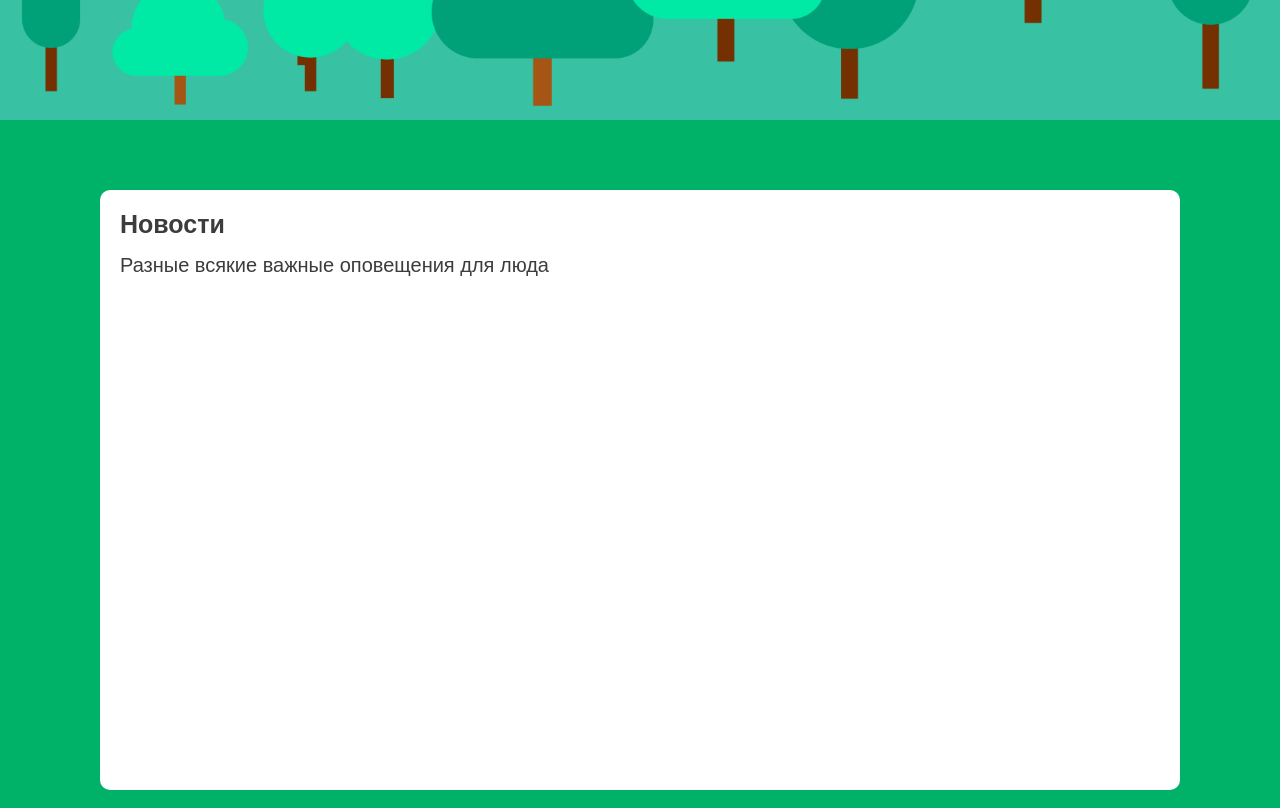
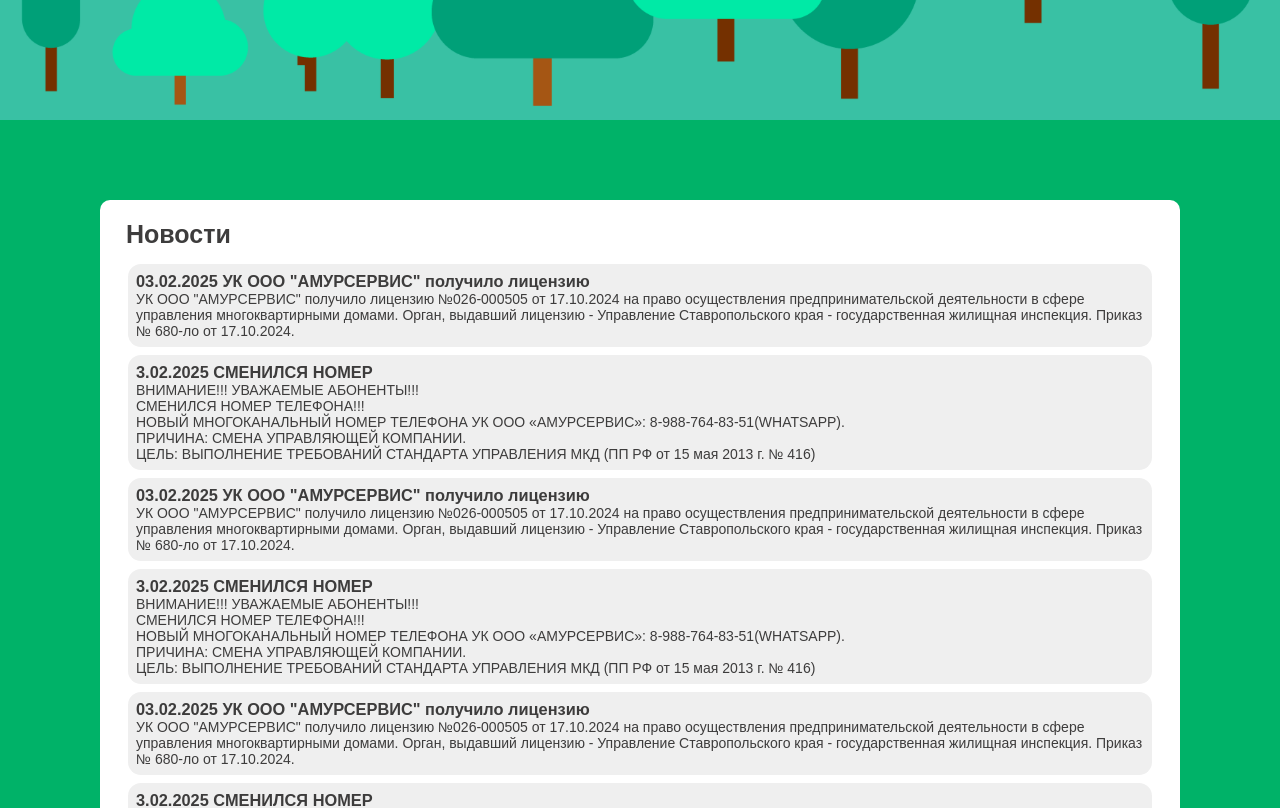
Before and after one commit to Reckfy/amurservice, a React (Create React App) app: page /news in a window 1280 px wide. Shown: the part 680-1488 px from the top of the page. Built offline with nearby package versions, Linux system fonts and the light colour scheme.

Commit message:
сделал новости через джсон

```diff
--- /dev/null
+++ b/src/components/NewsCard.css
@@ -0,0 +1,7 @@
+.newsCard{
+    background-color: rgb(239, 239, 239);
+    border-radius: 13px;
+    margin: 8px;
+    padding: 8px;
+    font-size: 14px;
+}
--- /dev/null
+++ b/src/components/NewsCard.js
@@ -0,0 +1,27 @@
+import news from '../json/news.json';
+import React from 'react';
+import './NewsCard.css'
+
+function NewsCard(params) {
+
+    const formatText = (text) => {
+        return text.split('\n').map((item, index) => (
+          <React.Fragment key={index}>
+            {item}
+            <br />
+          </React.Fragment>
+        ));
+      };
+
+    return (
+        <div>
+          {news.map((item, index) => (
+            <div className='newsCard' key={index}>
+              <h3>{item.date} {item.title}</h3>
+              <p>{formatText(item.text)}</p>
+            </div>
+          ))}
+        </div>
+      );
+}
+export default NewsCard;
--- a/src/index.css
+++ b/src/index.css
@@ -7,7 +7,7 @@
 body {
   font-family: sans-serif;
   color: rgb(61, 60, 60);
-  background-color: rgb(176, 255, 255);
+  background-color: rgb(0, 178, 104);
   font-size: 20px;
 }
 
@@ -18,6 +18,7 @@ h1 {
 
 h2 {
   font-size: 25px;
+  margin-left: 6px;
   margin-bottom: 15px;
 }
 
@@ -45,8 +46,18 @@ h2 {
   justify-content: center;
   z-index: 100;
   padding: 15px;
+  padding-left: 0;
   border-radius: 15px;
   background-color: rgb(24, 110, 24);
+}
+
+.menuLink {
+  padding: 5px;
+  border-radius: 7px;
+}
+
+.menuLink:hover {
+  background-color: rgb(11, 138, 15);
 }
 
 .menuScrolled {
@@ -69,14 +80,15 @@ h2 {
 }
 
 .mainWindow > div {
-  padding-top: 70px;
+  padding-top: 80px;
   padding-left: 100px;
   padding-right: 100px;
+  padding-bottom: 20px;
 }
 
 .window {
   border-radius: 10px;
   padding: 20px;
   background-color: white;
-  height: 75vh;
+  min-height: 85vh;
 }
--- /dev/null
+++ b/src/json/news.json
@@ -0,0 +1,61 @@
+[
+    {
+        "title": "УК ООО \"АМУРСЕРВИС\" получило лицензию",
+        "date": "03.02.2025",
+        "text": "УК ООО \"АМУРСЕРВИС\" получило лицензию №026-000505 от 17.10.2024 на право осуществления предпринимательской деятельности в сфере управления многоквартирными домами. Орган, выдавший лицензию - Управление Ставропольского края - государственная жилищная инспекция. Приказ № 680-ло от 17.10.2024."
+    },
+    {
+        "title": "СМЕНИЛСЯ НОМЕР",
+        "date": "3.02.2025",
+        "text": "ВНИМАНИЕ!!! УВАЖАЕМЫЕ АБОНЕНТЫ!!!\n СМЕНИЛСЯ НОМЕР ТЕЛЕФОНА!!!\n НОВЫЙ МНОГОКАНАЛЬНЫЙ НОМЕР ТЕЛЕФОНА УК ООО «АМУРСЕРВИС»: 8-988-764-83-51(WHATSAPP). \nПРИЧИНА: СМЕНА УПРАВЛЯЮЩЕЙ КОМПАНИИ. \nЦЕЛЬ: ВЫПОЛНЕНИЕ ТРЕБОВАНИЙ СТАНДАРТА УПРАВЛЕНИЯ МКД (ПП РФ от 15 мая 2013 г. № 416)"
+    },
+    {
+        "title": "УК ООО \"АМУРСЕРВИС\" получило лицензию",
+        "date": "03.02.2025",
+        "text": "УК ООО \"АМУРСЕРВИС\" получило лицензию №026-000505 от 17.10.2024 на право осуществления предпринимательской деятельности в сфере управления многоквартирными домами. Орган, выдавший лицензию - Управление Ставропольского края - государственная жилищная инспекция. Приказ № 680-ло от 17.10.2024."
+    },
+    {
+        "title": "СМЕНИЛСЯ НОМЕР",
+        "date": "3.02.2025",
+        "text": "ВНИМАНИЕ!!! УВАЖАЕМЫЕ АБОНЕНТЫ!!!\n СМЕНИЛСЯ НОМЕР ТЕЛЕФОНА!!!\n НОВЫЙ МНОГОКАНАЛЬНЫЙ НОМЕР ТЕЛЕФОНА УК ООО «АМУРСЕРВИС»: 8-988-764-83-51(WHATSAPP). \nПРИЧИНА: СМЕНА УПРАВЛЯЮЩЕЙ КОМПАНИИ. \nЦЕЛЬ: ВЫПОЛНЕНИЕ ТРЕБОВАНИЙ СТАНДАРТА УПРАВЛЕНИЯ МКД (ПП РФ от 15 мая 2013 г. № 416)"
+    },
+    {
+        "title": "УК ООО \"АМУРСЕРВИС\" получило лицензию",
+        "date": "03.02.2025",
+        "text": "УК ООО \"АМУРСЕРВИС\" получило лицензию №026-000505 от 17.10.2024 на право осуществления предпринимательской деятельности в сфере управления многоквартирными домами. Орган, выдавший лицензию - Управление Ставропольского края - государственная жилищная инспекция. Приказ № 680-ло от 17.10.2024."
+    },
+    {
+        "title": "СМЕНИЛСЯ НОМЕР",
+        "date": "3.02.2025",
+        "text": "ВНИМАНИЕ!!! УВАЖАЕМЫЕ АБОНЕНТЫ!!!\n СМЕНИЛСЯ НОМЕР ТЕЛЕФОНА!!!\n НОВЫЙ МНОГОКАНАЛЬНЫЙ НОМЕР ТЕЛЕФОНА УК ООО «АМУРСЕРВИС»: 8-988-764-83-51(WHATSAPP). \nПРИЧИНА: СМЕНА УПРАВЛЯЮЩЕЙ КОМПАНИИ. \nЦЕЛЬ: ВЫПОЛНЕНИЕ ТРЕБОВАНИЙ СТАНДАРТА УПРАВЛЕНИЯ МКД (ПП РФ от 15 мая 2013 г. № 416)"
+    },
+    {
+        "title": "УК ООО \"АМУРСЕРВИС\" получило лицензию",
+        "date": "03.02.2025",
+        "text": "УК ООО \"АМУРСЕРВИС\" получило лицензию №026-000505 от 17.10.2024 на право осуществления предпринимательской деятельности в сфере управления многоквартирными домами. Орган, выдавший лицензию - Управление Ставропольского края - государственная жилищная инспекция. Приказ № 680-ло от 17.10.2024."
+    },
+    {
+        "title": "СМЕНИЛСЯ НОМЕР",
+        "date": "3.02.2025",
+        "text": "ВНИМАНИЕ!!! УВАЖАЕМЫЕ АБОНЕНТЫ!!!\n СМЕНИЛСЯ НОМЕР ТЕЛЕФОНА!!!\n НОВЫЙ МНОГОКАНАЛЬНЫЙ НОМЕР ТЕЛЕФОНА УК ООО «АМУРСЕРВИС»: 8-988-764-83-51(WHATSAPP). \nПРИЧИНА: СМЕНА УПРАВЛЯЮЩЕЙ КОМПАНИИ. \nЦЕЛЬ: ВЫПОЛНЕНИЕ ТРЕБОВАНИЙ СТАНДАРТА УПРАВЛЕНИЯ МКД (ПП РФ от 15 мая 2013 г. № 416)"
+    },
+    {
+        "title": "УК ООО \"АМУРСЕРВИС\" получило лицензию",
+        "date": "03.02.2025",
+        "text": "УК ООО \"АМУРСЕРВИС\" получило лицензию №026-000505 от 17.10.2024 на право осуществления предпринимательской деятельности в сфере управления многоквартирными домами. Орган, выдавший лицензию - Управление Ставропольского края - государственная жилищная инспекция. Приказ № 680-ло от 17.10.2024."
+    },
+    {
+        "title": "СМЕНИЛСЯ НОМЕР",
+        "date": "3.02.2025",
+        "text": "ВНИМАНИЕ!!! УВАЖАЕМЫЕ АБОНЕНТЫ!!!\n СМЕНИЛСЯ НОМЕР ТЕЛЕФОНА!!!\n НОВЫЙ МНОГОКАНАЛЬНЫЙ НОМЕР ТЕЛЕФОНА УК ООО «АМУРСЕРВИС»: 8-988-764-83-51(WHATSAPP). \nПРИЧИНА: СМЕНА УПРАВЛЯЮЩЕЙ КОМПАНИИ. \nЦЕЛЬ: ВЫПОЛНЕНИЕ ТРЕБОВАНИЙ СТАНДАРТА УПРАВЛЕНИЯ МКД (ПП РФ от 15 мая 2013 г. № 416)"
+    },
+    {
+        "title": "УК ООО \"АМУРСЕРВИС\" получило лицензию",
+        "date": "03.02.2025",
+        "text": "УК ООО \"АМУРСЕРВИС\" получило лицензию №026-000505 от 17.10.2024 на право осуществления предпринимательской деятельности в сфере управления многоквартирными домами. Орган, выдавший лицензию - Управление Ставропольского края - государственная жилищная инспекция. Приказ № 680-ло от 17.10.2024."
+    },
+    {
+        "date": "3.02.2025",
+        "text": "ВНИМАНИЕ!!! УВАЖАЕМЫЕ АБОНЕНТЫ!!!\n СМЕНИЛСЯ НОМЕР ТЕЛЕФОНА!!!\n НОВЫЙ МНОГОКАНАЛЬНЫЙ НОМЕР ТЕЛЕФОНА УК ООО «АМУРСЕРВИС»: 8-988-764-83-51(WHATSAPP). \nПРИЧИНА: СМЕНА УПРАВЛЯЮЩЕЙ КОМПАНИИ. \nЦЕЛЬ: ВЫПОЛНЕНИЕ ТРЕБОВАНИЙ СТАНДАРТА УПРАВЛЕНИЯ МКД (ПП РФ от 15 мая 2013 г. № 416)"
+    }
+]
--- a/src/pages/Contacts.jsx
+++ b/src/pages/Contacts.jsx
@@ -3,7 +3,23 @@ function Contacts(){
         <div>
             <div className="window">
                 <h2>Контакты</h2>
-                <p>Номера телефонов адреса офисов и тому подобное</p>
+                <p>ГРАФИК РАБОТЫ: c 8.00 до 17.00</p>
+                <p>Перерыв: c 12:00 до 13:00</p>
+                <p>Выходной: суббота, воскресенье.</p>
+                <p>Единый многоканальный телефон (абонентский и юридический отдел, аварийная служба, диспетчер, прием заявок):</p>
+                <a href="tel:8-988-764-83-51">8-988-764-83-51</a>
+                <p>Email:</p>
+                <a href="mailto:">uk-amurservis@mail.ru</a>
+                <p>Способы передачи показаний приборов учета с 20 по 25 число:</p>
+                <p>WhatsApp:</p>
+                <a href="tel:8-988-764-83-51">8-988-764-83-51</a>
+                <p>Контактный телефон:</p>
+                <a href="tel:8-988-764-83-51">8-988-764-83-51</a>
+                <p>Email:</p>
+                <a href="mailto:">uk-amurservis@mail.ru</a>
+                <p>Генеральный директор: Понасийская Ирина Константиновна</p>
+                <p>ОГРН 1242600010696, ИНН 2618026453 Р/С 40702810406530001205 ФИЛИАЛ "ЦЕНТРАЛЬНЫЙ" БАНКА ВТБ (ПАО), БИК 044525411, к/с 30101810145250000411 Лицензия № 026-000505</p>
+                <p>Прием граждан производится по предварительной записи. </p>
             </div>
         </div>
     );
--- a/src/pages/MainW.jsx
+++ b/src/pages/MainW.jsx
@@ -3,7 +3,6 @@ function Main(){
         <div>
             <div className="window">
                 <h2>Главная</h2>
-                <p>Здесь все-все о нас</p>
             </div>
         </div>
     );
--- a/src/pages/News.jsx
+++ b/src/pages/News.jsx
@@ -1,9 +1,11 @@
+import NewsCard from "../components/NewsCard";
+
 function News(){
     return(
         <div>
             <div className="window">
                 <h2>Новости</h2>
-                <p>Разные всякие важные оповещения для люда</p>
+                <NewsCard />
             </div>
         </div>
     );
```
